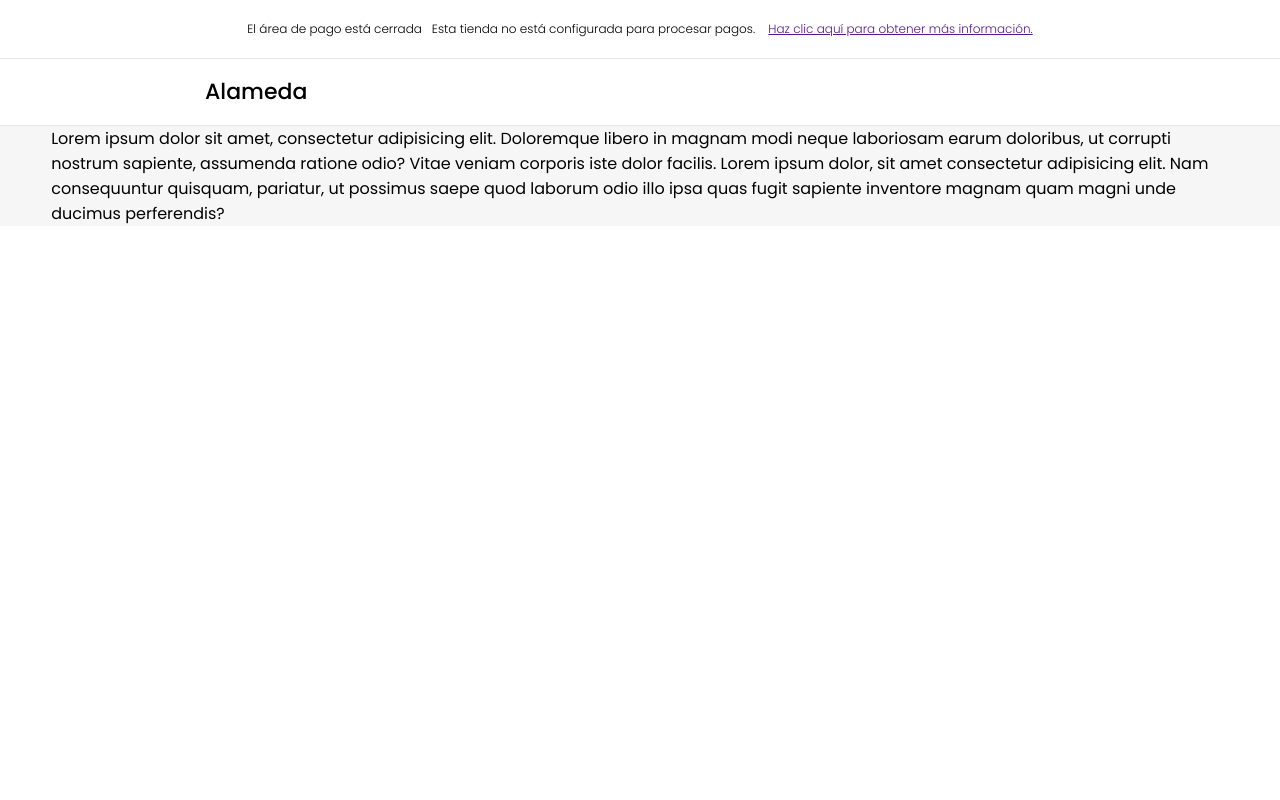
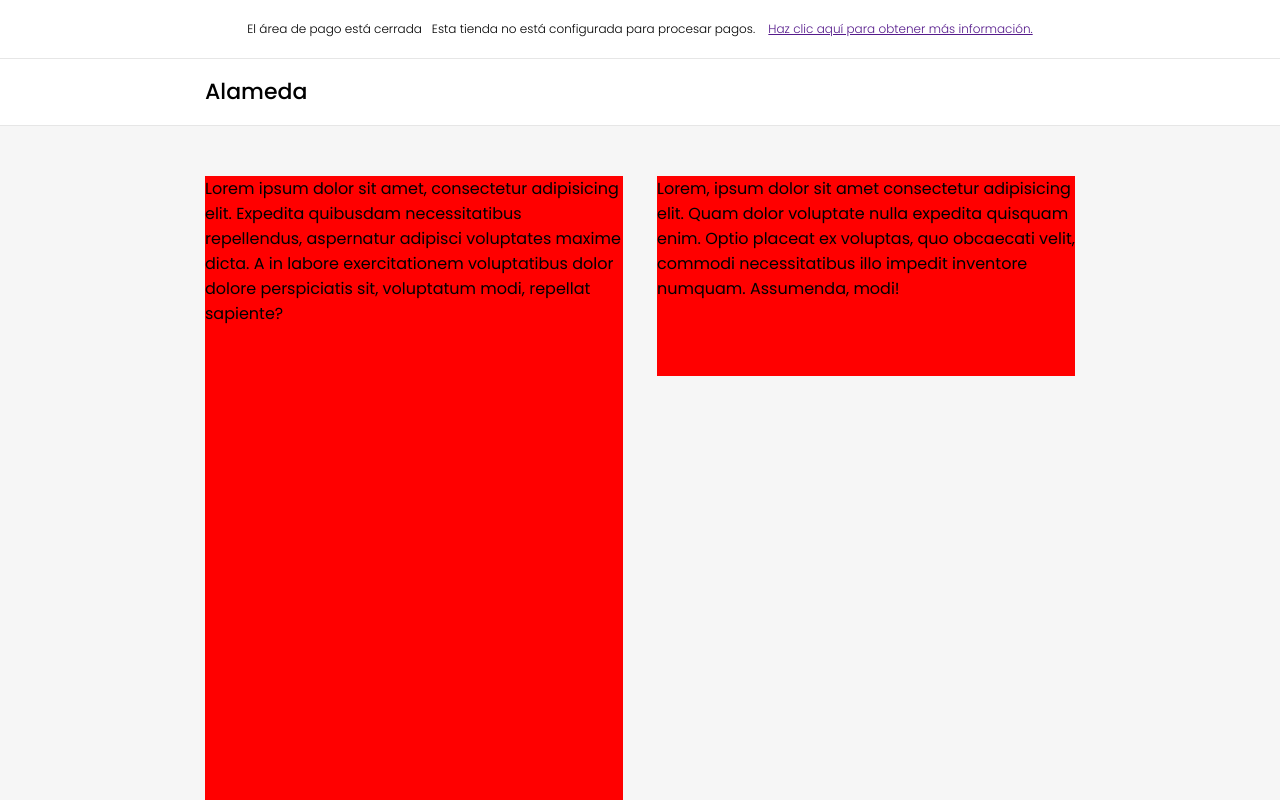
Before and after one commit to Leninner/alameda-ecommerce, a React (Vite) app: page /#/checkout in a window 1280 px wide. Shown: the top 800 px of the page. Built offline with nearby package versions, Linux system fonts and the light colour scheme.

Commit message:
[✔ ADD] Adding styles

```diff
--- a/src/containers/Layout/index.tsx
+++ b/src/containers/Layout/index.tsx
@@ -10,15 +10,20 @@ import { Link } from 'react-router-dom'
 
 export const Layout = ({ children, isHeader }) => {
   return (
-    <div>
-      {!isHeader ? <Header /> : <CehckoutHeader />}
+    <div
+      style={{
+        width: '100%',
+        height: '100%',
+      }}
+    >
+      {!isHeader ? <Header /> : <CheckoutHeaderComponent />}
       <Content isHeader={isHeader}>{children}</Content>
       {!isHeader ? <Footer /> : null}
     </div>
   )
 }
 
-const CehckoutHeader = () => {
+const CheckoutHeaderComponent = () => {
   return (
     <CheckoutContainer>
       <div>
--- a/src/containers/Layout/styles.ts
+++ b/src/containers/Layout/styles.ts
@@ -11,11 +11,12 @@ export const Content = styled.section`
 
 export const CheckoutContainer = styled.div`
   width: 100%;
+  position: sticky;
+  top: 0;
+  background-color: #fff;
 `
 
 export const CheckoutHeader = styled.header`
-  position: sticky;
-  top: 0;
   padding: 22px 0;
   border-top: 1px solid #e6e6e6;
   border-bottom: 1px solid #e6e6e6;
@@ -32,8 +33,6 @@ export const CheckoutHeader = styled.header`
 `
 
 export const CheckoutInfo = styled.div`
-  position: sticky;
-  top: 0;
   width: 100%;
   font-weight: 300;
   font-size: 12px;
--- a/src/pages/Checkout/index.tsx
+++ b/src/pages/Checkout/index.tsx
@@ -1,8 +1,10 @@
+import styled from 'styled-components'
 import { useEffect } from 'react'
 
 export const Checkout = ({ handleHeader }) => {
   useEffect(() => {
     handleHeader(true)
+    window.scrollTo(0, 0)
 
     return () => {
       handleHeader(false)
@@ -10,14 +12,43 @@ export const Checkout = ({ handleHeader }) => {
   }, [])
 
   return (
-    <div>
-      Lorem ipsum dolor sit amet, consectetur adipisicing elit. Doloremque
-      libero in magnam modi neque laboriosam earum doloribus, ut corrupti
-      nostrum sapiente, assumenda ratione odio? Vitae veniam corporis iste dolor
-      facilis. Lorem ipsum dolor, sit amet consectetur adipisicing elit. Nam
-      consequuntur quisquam, pariatur, ut possimus saepe quod laborum odio illo
-      ipsa quas fugit sapiente inventore magnam quam magni unde ducimus
-      perferendis?
-    </div>
+    <CheckoutContainer>
+      <div id="prueba">
+        Lorem ipsum dolor sit amet, consectetur adipisicing elit. Expedita
+        quibusdam necessitatibus repellendus, aspernatur adipisci voluptates
+        maxime dicta. A in labore exercitationem voluptatibus dolor dolore
+        perspiciatis sit, voluptatum modi, repellat sapiente?
+      </div>
+
+      <div id="sticky">
+        Lorem, ipsum dolor sit amet consectetur adipisicing elit. Quam dolor
+        voluptate nulla expedita quisquam enim. Optio placeat ex voluptas, quo
+        obcaecati velit, commodi necessitatibus illo impedit inventore numquam.
+        Assumenda, modi!
+      </div>
+    </CheckoutContainer>
   )
 }
+
+const CheckoutContainer = styled.div`
+  max-width: 870px;
+  width: 100%;
+  display: flex;
+  justify-content: space-between;
+  margin-top: 50px;
+
+  div {
+    background-color: red;
+    width: 418px;
+  }
+
+  #sticky {
+    position: sticky;
+    top: 176px;
+    height: 200px;
+  }
+
+  #prueba {
+    height: 200vh;
+  }
+`
```
